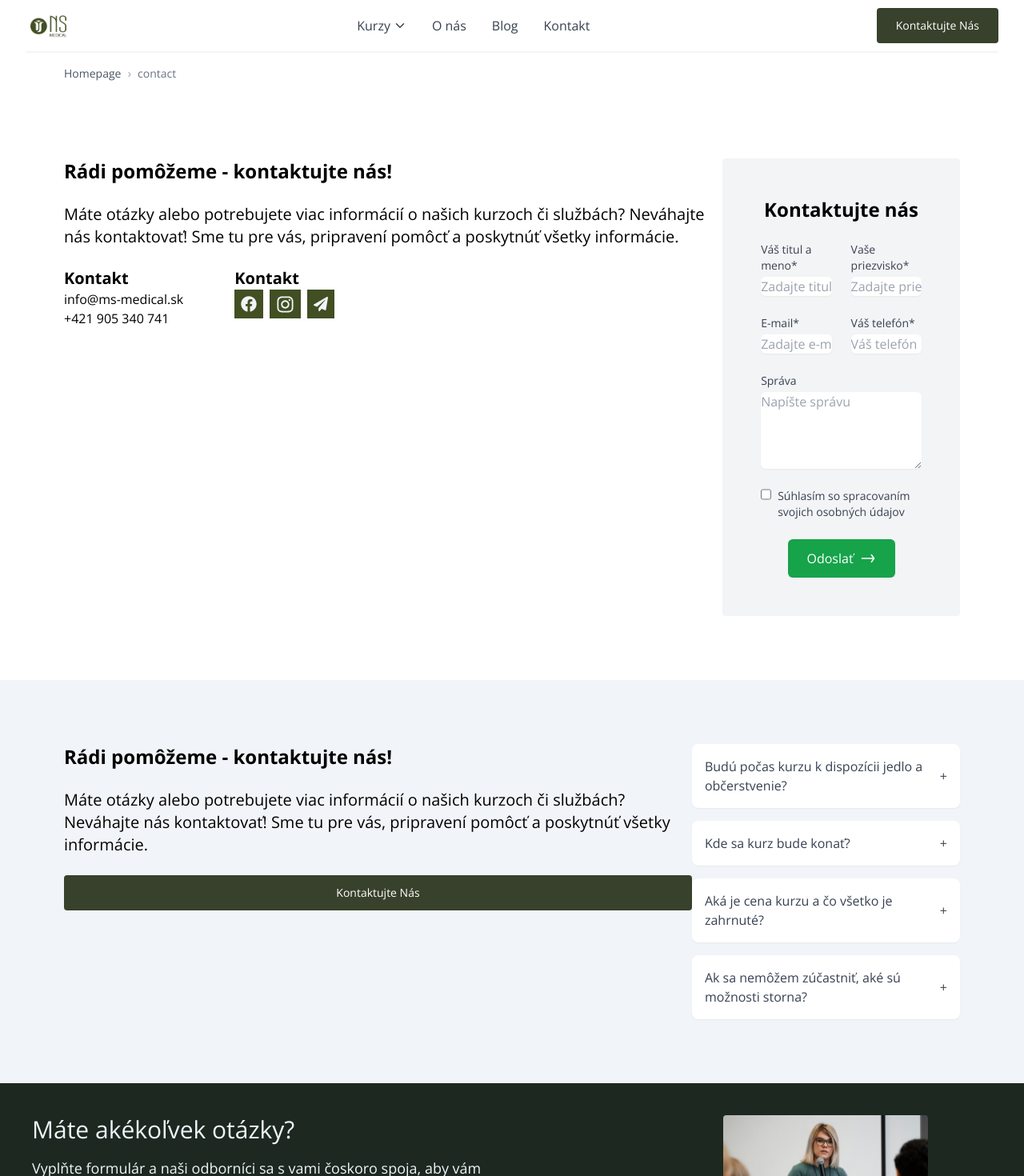
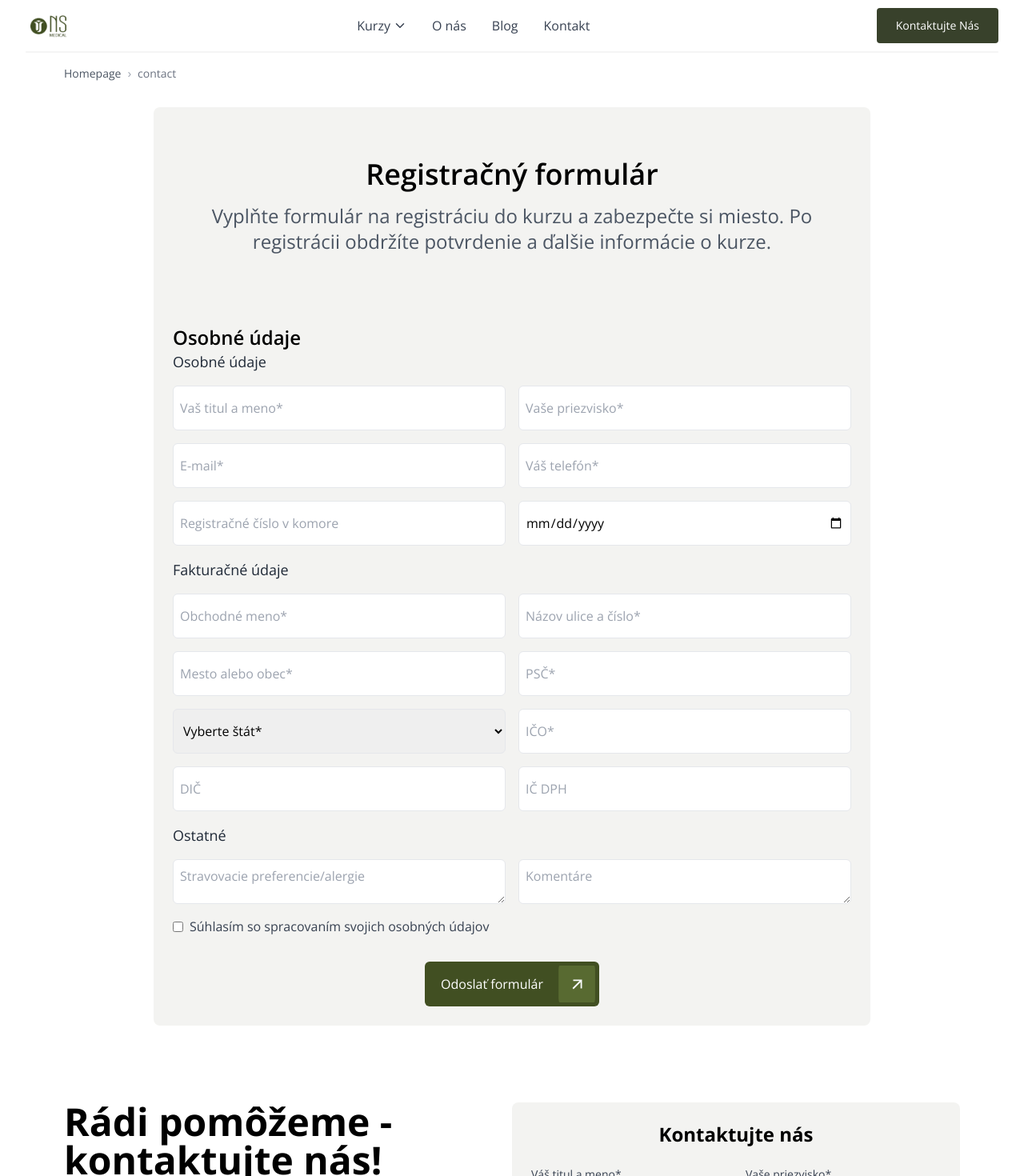
Before and after one commit to dejvidEm/dentistry_courses, a React (Vite) app: page /contact in a window 1280 px wide. Shown: the top 1470 px of the page at 80% size. Built offline with nearby package versions, Linux system fonts and the light colour scheme.

Commit message:
final changes

```diff
--- a/src/components/pages/Kontakt.tsx
+++ b/src/components/pages/Kontakt.tsx
@@ -1,23 +1,28 @@
 import { FaFacebook, FaInstagram, FaPaperPlane } from "react-icons/fa";
 import ContactForm from "../ui/ContactForm";
-import ButtonComponent from "../ui/Button";
-import FAQSection from "../ui/Faq";
 import Breadcrumbs from "../ui/Breadcrumbs";
+import ArrowButton from "../ui/ArrowButton";
+import Faq from "../ui/Faq";
+import RegistrationForm from "../ui/RegistrationForm";
 
 const Kontakt = () => {
+  {/* const [isModalOpen, setIsModalOpen] = useState<boolean>(true); /> */}
+
   return (
     <div>
       <section className="w-full px-20">
         <Breadcrumbs/>
       </section>
 
+      <RegistrationForm/>
+
       {/* Sekcia s kontaktným formulárom */}
 
       <section className="flex flex-row justify-between p-20">
         {/* lavy text */}
-        <div className="flex flex-col">
+        <div className="flex flex-col w-1/2 pr-8 justify-between">
           <div className="flex flex-col">
-            <h2 className="text-2xl font-bold mb-6">
+            <h2 className="text-5xl font-bold mb-6">
               Rádi pomôžeme - kontaktujte nás!
             </h2>
             <p className="text-xl font-medium mb-6">
@@ -49,31 +54,26 @@ const Kontakt = () => {
           </div>
         </div>
 
+        {/* <Modal isOpen={isModalOpen} onClose={() => setIsModalOpen(false)} /> */}
+
+
         {/* pravy formular */}
-        <div className="bg-gray-100 p-6 rounded">
+        <div className="w-1/2">
           <ContactForm />
         </div>
       </section>
 
-      {/* sekcia s FAQ */}
-      <section className="bg-slate-100 p-20 flex flex-row justify-between">
-
-        {/* nadpis */}
-        <div className="flex flex-col">
-        <h2 className="text-2xl font-bold mb-6">
-              Rádi pomôžeme - kontaktujte nás!
-            </h2>
-            <p className="text-xl font-medium mb-6">
-              Máte otázky alebo potrebujete viac informácií o našich kurzoch či
-              službách? Neváhajte nás kontaktovať! Sme tu pre vás, pripravení
-              pomôcť a poskytnúť všetky informácie.
-            </p>
-            <ButtonComponent text="Kontaktujte Nás"/>
+      {/* FAQ */}
+      <section className="hidden lg:flex flex-row justify-between px-10 bg-[#F3F3F1] p-16">
+        <div className="flex flex-col gap-8 w-1/2">
+          <h1 className="text-4xl font-bold">Často kladené otázky</h1>
+          <p className="w-[400px]">Máte otázky? Možno tu nájdete odpovede na niektoré z vašich otázok. Ak nie, neváhajte nás kontaktovať prostredníctvom formulára!</p>
+          <div className="w-96">
+          <ArrowButton text="Kontaktujte Nás" />
+          </div>
         </div>
-
-        {/* Faq otazky + odpovede */}
-        <div>
-          <FAQSection/>
+        <div className="w-1/2">
+          <Faq/>
         </div>
       </section>
     </div>
--- a/src/components/ui/ContactForm.tsx
+++ b/src/components/ui/ContactForm.tsx
@@ -1,4 +1,5 @@
 import { useState } from "react";
+import ArrowButton from "./ArrowButton";
 
 const ContactForm = () => {
   const [formData, setFormData] = useState({
@@ -24,7 +25,7 @@ const ContactForm = () => {
   };
 
   return (
-    <div className="max-w-3xl mx-auto p-6">
+    <div className="max-w-3xl mx-auto p-6 rounded-lg bg-[#F3F3F1]">
       <h2 className="text-2xl font-bold text-center mb-6">Kontaktujte nás</h2>
       <form onSubmit={handleSubmit} className="space-y-6">
         <div className="grid grid-cols-1 sm:grid-cols-2 gap-6">
@@ -40,7 +41,7 @@ const ContactForm = () => {
               value={formData.name}
               onChange={handleChange}
               required
-              className="mt-1 block w-full border-gray-300 rounded-md shadow-sm focus:border-green-500 focus:ring-green-500"
+              className="mt-1 block w-full border-gray-300 rounded-md shadow-sm focus:border-green-500 focus:ring-green-500 h-12 p-4"
             />
           </div>
           <div>
@@ -55,7 +56,7 @@ const ContactForm = () => {
               value={formData.surname}
               onChange={handleChange}
               required
-              className="mt-1 block w-full border-gray-300 rounded-md shadow-sm focus:border-green-500 focus:ring-green-500"
+              className="mt-1 block w-full border-gray-300 rounded-md shadow-sm focus:border-green-500 focus:ring-green-500  h-12 p-4"
             />
           </div>
           <div>
@@ -70,7 +71,7 @@ const ContactForm = () => {
               value={formData.email}
               onChange={handleChange}
               required
-              className="mt-1 block w-full border-gray-300 rounded-md shadow-sm focus:border-green-500 focus:ring-green-500"
+              className="mt-1 block w-full border-gray-300 rounded-md shadow-sm focus:border-green-500 focus:ring-green-500  h-12 p-4"
             />
           </div>
           <div>
@@ -85,7 +86,7 @@ const ContactForm = () => {
               value={formData.phone}
               onChange={handleChange}
               required
-              className="mt-1 block w-full border-gray-300 rounded-md shadow-sm focus:border-green-500 focus:ring-green-500"
+              className="mt-1 block w-full border-gray-300 rounded-md shadow-sm focus:border-green-500 focus:ring-green-500  h-12 p-4"
             />
           </div>
         </div>
@@ -100,7 +101,7 @@ const ContactForm = () => {
             value={formData.message}
             onChange={handleChange}
             rows={4}
-            className="mt-1 block w-full border-gray-300 rounded-md shadow-sm focus:border-green-500 focus:ring-green-500"
+            className="mt-1 block w-full border-gray-300 rounded-md shadow-sm focus:border-green-500 focus:ring-green-500 h-28 p-4"
           />
         </div>
         <div className="flex items-start">
@@ -111,33 +112,14 @@ const ContactForm = () => {
             checked={formData.consent}
             onChange={handleChange}
             required
-            className="h-4 w-4 text-green-600 border-gray-300 rounded focus:ring-green-500"
+            className="h-4 w-4 text-green-600 border-gray-300 rounded focus:ring-green-500 p-4"
           />
           <label htmlFor="consent" className="ml-2 text-sm text-gray-700">
             Súhlasím so spracovaním svojich osobných údajov
           </label>
         </div>
-        <div className="text-center">
-          <button
-            type="submit"
-            className="inline-flex items-center px-6 py-3 text-white bg-green-600 hover:bg-green-700 rounded-md shadow-sm focus:outline-none focus:ring-2 focus:ring-green-500"
-          >
-            Odoslať
-            <svg
-              xmlns="http://www.w3.org/2000/svg"
-              fill="none"
-              viewBox="0 0 24 24"
-              strokeWidth="2"
-              stroke="currentColor"
-              className="w-5 h-5 ml-2"
-            >
-              <path
-                strokeLinecap="round"
-                strokeLinejoin="round"
-                d="M17.25 6.75L21 12m0 0l-3.75 5.25M21 12H3"
-              />
-            </svg>
-          </button>
+        <div className="flex justify-center">
+          <ArrowButton text="Odoslať správu"/>
         </div>
       </form>
     </div>
--- a/src/components/ui/RegistrationForm.tsx
+++ b/src/components/ui/RegistrationForm.tsx
@@ -1,12 +1,14 @@
+import ArrowButton from "./ArrowButton";
 
 const RegistrationForm = () => {
     return (
-      <div className="flex justify-center items-center min-h-screen bg-gray-100 p-4">
-        <form className="bg-white p-6 rounded-lg shadow-lg max-w-4xl w-full">
-          <h2 className="text-2xl font-semibold mb-4 text-center">Registračný formulár</h2>
-          <p className="text-gray-600 text-center mb-6">
+      <div className="flex justify-center items-center min-h-screen p-4">
+        <form className="bg-[#F3F3F1] p-6 rounded-lg max-w-4xl w-full pt-16">
+          <h2 className="text-4xl font-semibold mb-4 text-center">Registračný formulár</h2>
+          <p className="text-gray-600 text-center text-2xl mb-6 pb-16">
             Vyplňte formulár na registráciu do kurzu a zabezpečte si miesto. Po registrácii obdržíte potvrdenie a ďalšie informácie o kurze.
           </p>
+          <h2 className="text-2xl font-semibold">Osobné údaje</h2>
 
           <div className="grid grid-cols-1 md:grid-cols-2 gap-4">
             {/* Osobné údaje */}
@@ -14,32 +16,32 @@ const RegistrationForm = () => {
             <input
               type="text"
               placeholder="Vaš titul a meno*"
-              className="border p-2 rounded-md w-full"
+              className="border p-2 rounded-md w-full h-14"
             />
             <input
               type="text"
               placeholder="Vaše priezvisko*"
-              className="border p-2 rounded-md w-full"
+              className="border p-2 rounded-md w-full h-14"
             />
             <input
               type="email"
               placeholder="E-mail*"
-              className="border p-2 rounded-md w-full"
+              className="border p-2 rounded-md w-full h-14"
             />
             <input
               type="tel"
               placeholder="Váš telefón*"
-              className="border p-2 rounded-md w-full"
+              className="border p-2 rounded-md w-full h-14"
             />
             <input
               type="text"
               placeholder="Registračné číslo v komore"
-              className="border p-2 rounded-md w-full"
+              className="border p-2 rounded-md w-full h-14"
             />
             <input
               type="date"
               placeholder="Dátum narodenia"
-              className="border p-2 rounded-md w-full"
+              className="border p-2 rounded-md w-full h-14"
             />
 
             {/* Fakturačné údaje */}
@@ -47,24 +49,24 @@ const RegistrationForm = () => {
             <input
               type="text"
               placeholder="Obchodné meno*"
-              className="border p-2 rounded-md w-full"
+              className="border p-2 rounded-md w-full h-14"
             />
             <input
               type="text"
               placeholder="Názov ulice a číslo*"
-              className="border p-2 rounded-md w-full"
+              className="border p-2 rounded-md w-full h-14"
             />
             <input
               type="text"
               placeholder="Mesto alebo obec*"
-              className="border p-2 rounded-md w-full"
+              className="border p-2 rounded-md w-full h-14"
             />
             <input
               type="text"
               placeholder="PSČ*"
-              className="border p-2 rounded-md w-full"
+              className="border p-2 rounded-md w-full h-14"
             />
-            <select className="border p-2 rounded-md w-full">
+            <select className="border p-2 rounded-md w-full h-14">
               <option value="">Vyberte štát*</option>
               <option value="slovakia">Slovensko</option>
               {/* Ďalšie možnosti... */}
@@ -72,28 +74,28 @@ const RegistrationForm = () => {
             <input
               type="text"
               placeholder="IČO*"
-              className="border p-2 rounded-md w-full"
+              className="border p-2 rounded-md w-full h-14"
             />
             <input
               type="text"
               placeholder="DIČ"
-              className="border p-2 rounded-md w-full"
+              className="border p-2 rounded-md w-full h-14"
             />
             <input
               type="text"
               placeholder="IČ DPH"
-              className="border p-2 rounded-md w-full"
+              className="border p-2 rounded-md w-full h-14"
             />
 
             {/* Ostatné */}
             <div className="col-span-full text-lg font-medium text-gray-800">Ostatné</div>
             <textarea
               placeholder="Stravovacie preferencie/alergie"
-              className="border p-2 rounded-md w-full"
+              className="border p-2 rounded-md w-full h-14"
             ></textarea>
             <textarea
               placeholder="Komentáre"
-              className="border p-2 rounded-md w-full"
+              className="border p-2 rounded-md w-full h-14"
             ></textarea>
 
             <div className="col-span-full flex items-center">
@@ -104,12 +106,7 @@ const RegistrationForm = () => {
             </div>
 
             <div className="col-span-full flex justify-center mt-4">
-              <button
-                type="submit"
-                className="bg-green-500 text-white px-6 py-2 rounded-md hover:bg-green-600"
-              >
-                Odoslať
-              </button>
+              <ArrowButton text="Odoslať formulár"/>
             </div>
           </div>
         </form>
```
Also changed, not shown: src/components/ui/Modal.tsx (added, +38 -0 lines).
